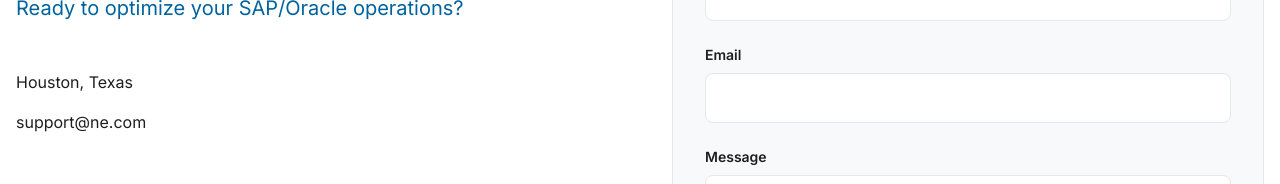
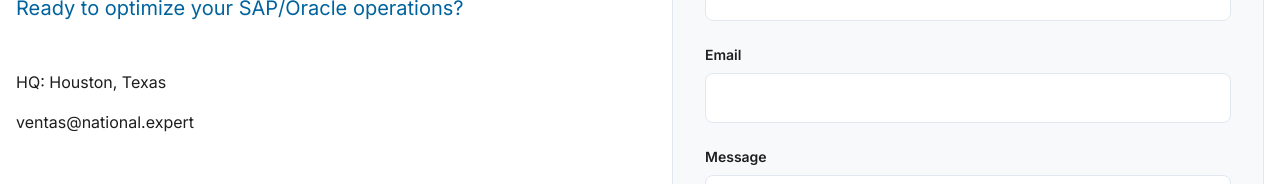
Before and after one commit to josejuanrdzl/nationalexpertiseweb1, a Next.js app: page /en/contact in a window 1280 px wide. Shown: the part 383-567 px from the top of the page. Built offline with nearby package versions, Linux system fonts and the light colour scheme.

Commit message:
Contact Us 1

```diff
--- a/src/app/[lang]/contact/page.tsx
+++ b/src/app/[lang]/contact/page.tsx
@@ -12,8 +12,8 @@
                     <h1 className="text-4xl md:text-6xl font-bold mb-6">{content.title}</h1>
                     <p className="text-xl text-[var(--secondary)]">{content.desc}</p>
                     <div className="mt-12 space-y-4">
-                        <p>Houston, Texas</p>
-                        <p>support@ne.com</p>
+                        <p>{content.address}</p>
+                        <p>{content.email}</p>
                     </div>
                 </div>
 
--- a/src/i18n/en.json
+++ b/src/i18n/en.json
@@ -128,6 +128,8 @@
     "contact": {
         "title": "Contact Us",
         "desc": "Ready to optimize your SAP/Oracle operations?",
+        "address": "HQ: Houston, Texas",
+        "email": "ventas@national.expert",
         "form": {
             "name": "Name",
             "email": "Email",
--- a/src/i18n/es.json
+++ b/src/i18n/es.json
@@ -128,6 +128,8 @@
     "contact": {
         "title": "Contáctanos",
         "desc": "¿Listo para optimizar tu operación SAP/Oracle?",
+        "address": "Monterrey, Nuevo León, México",
+        "email": "ventas@national.expert",
         "form": {
             "name": "Nombre",
             "email": "Correo",
```
